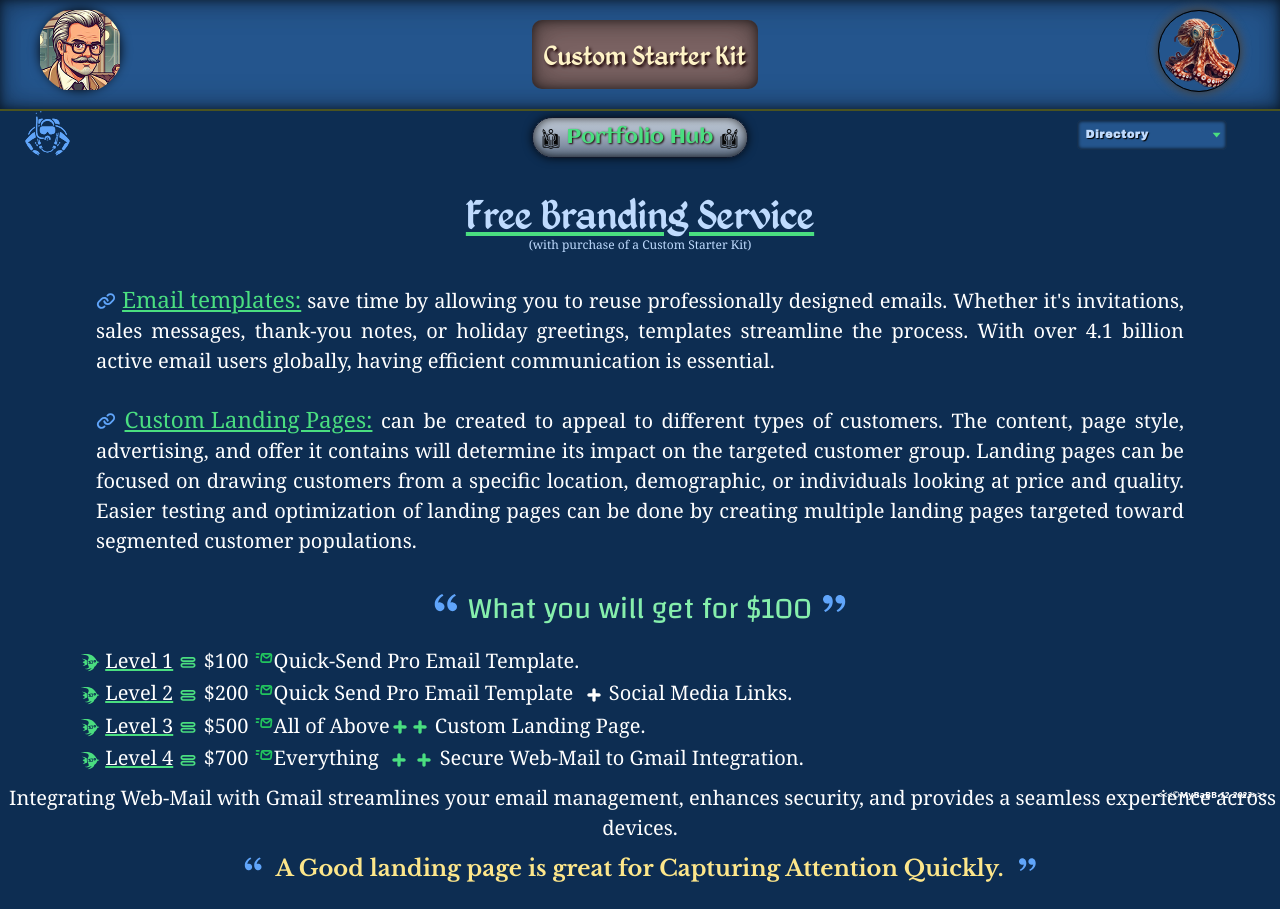
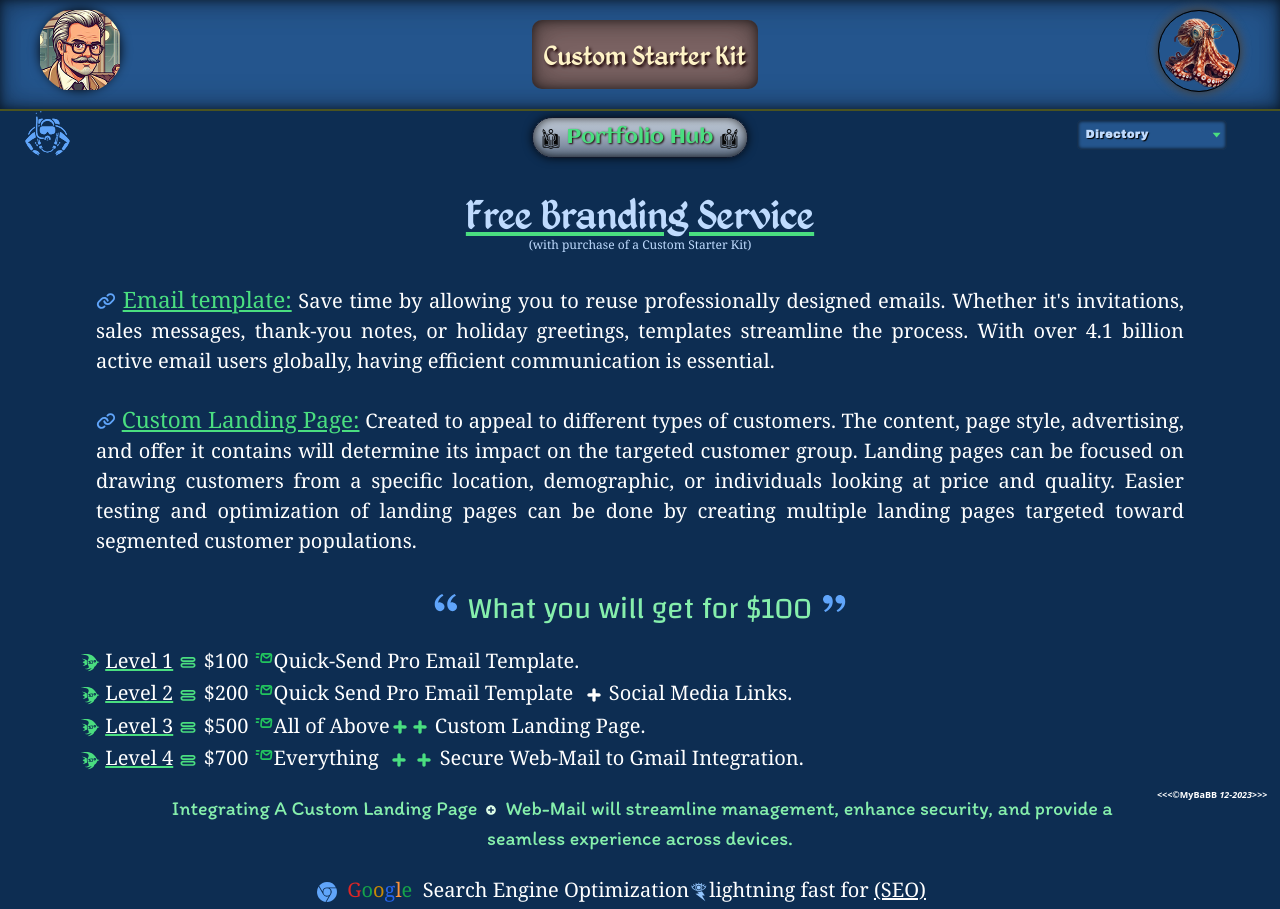
Before and after one commit to MyBaBB/100_Bucks_Intro, a React (Vite) app: page / in a window 1280 px wide. Shown: the top 909 px of the page. Built offline with nearby package versions, Linux system fonts and the light colour scheme.

Commit message:
clean up tropical fish paragraph

```diff
--- a/src/components/TopSection.jsx
+++ b/src/components/TopSection.jsx
@@ -10,7 +10,7 @@ import { RiDoubleQuotesR } from "react-icons/ri";
 import { GiTropicalFish } from "react-icons/gi";
 import { TbFishHook } from "react-icons/tb";
 
-import { GiDiamonds } from "react-icons/gi";
+import { FaPlusCircle } from "react-icons/fa";
 import { TiEqualsOutline } from "react-icons/ti";
 import { TiPlus } from "react-icons/ti";
 import { GrVmMaintenance } from "react-icons/gr";
@@ -71,10 +71,10 @@ const TopSection = () => {
             &nbsp;
             <a href="https://mybabb.github.io/BasicEmail_gh_pages/">
               <h1 className="inline-block text-4xl text-green-400 underline hover:text-blue-300">
-                Email templates:
+                Email template:
               </h1>
             </a>
-            &nbsp;save time by allowing you to reuse professionally designed
+            &nbsp;Save time by allowing you to reuse professionally designed
             emails. Whether it&apos;s invitations, sales messages, thank-you
             notes, or holiday greetings, templates streamline the process. With
             over 4.1 billion active email users globally, having efficient
@@ -85,10 +85,10 @@ const TopSection = () => {
             &nbsp;
             <a href="https://mybabb.github.io/BetterMcTransport/">
               <h2 className="inline-block text-4xl text-green-400 underline hover:text-blue-300">
-                Custom Landing Pages:
+                Custom Landing Page:
               </h2>
             </a>
-            &nbsp;can be created to appeal to different types of customers. The
+            &nbsp;Created to appeal to different types of customers. The
             content, page style, advertising, and offer it contains will
             determine its impact on the targeted customer group. Landing pages
             can be focused on drawing customers from a specific location,
@@ -188,28 +188,18 @@ const TopSection = () => {
               &nbsp;Secure Web-Mail to Gmail Integration.
             </div>
             </section>
-            <div className="my-1">
-              <span className="inline-block text-center mb-4">
+            <div className="mt-8 w-[80%] m-auto font-Itim-Regular text-green-300">
+              <span className="inline-block text-center ">
 
-                <span className=" xxxs:text-[10px] xxs:text-[12px] xs:text-[20px]  ">
-                &nbsp;Integrating Web-Mail with Gmail streamlines your email
-                management, enhances security, and provides a seamless
-                experience across devices.
+                <span className=" xxxs:text-[10px] xxs:text-[12px] xs:text-[20px] ">
+                &nbsp;Integrating A  Custom Landing Page &nbsp;
+                <span className="inline-block  text-green-100"> <FaPlusCircle size={10} /></span>
+                 &nbsp;&nbsp;Web-Mail  will streamline
+                management, enhance security, and provide a seamless experience across devices.
               </span></span>
             </div>
 
-          <div className="mb-8 text-center font-LibreBaskerville-Bold text-2xl text-amber-200 xs:text-4xl">
-            <span className="whitespace-normal">
-              <RiDoubleQuotesL className="-mt-4   inline-block text-blue-400" />
-              &nbsp; A Good
-            </span>{" "}
-            landing page is great for Capturing Attention
-            <span className="whitespace-nowrap">
-              {" "}
-              Quickly. &nbsp;
-              <RiDoubleQuotesR className=" -mt-4 inline-block text-blue-400" />
-            </span>
-          </div>
+
 
           <p
             className="objectiveParagraph mt-[-4rem]   p-[12px]
```
